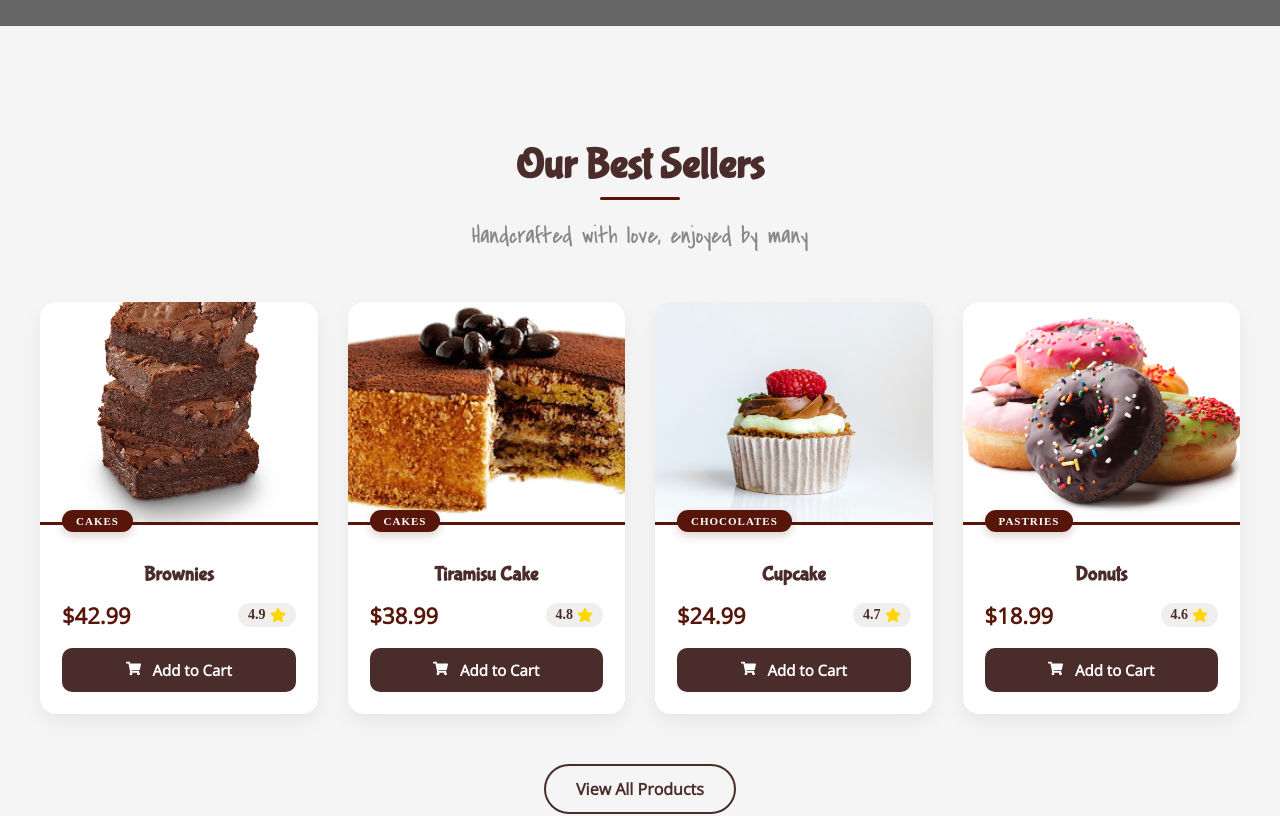
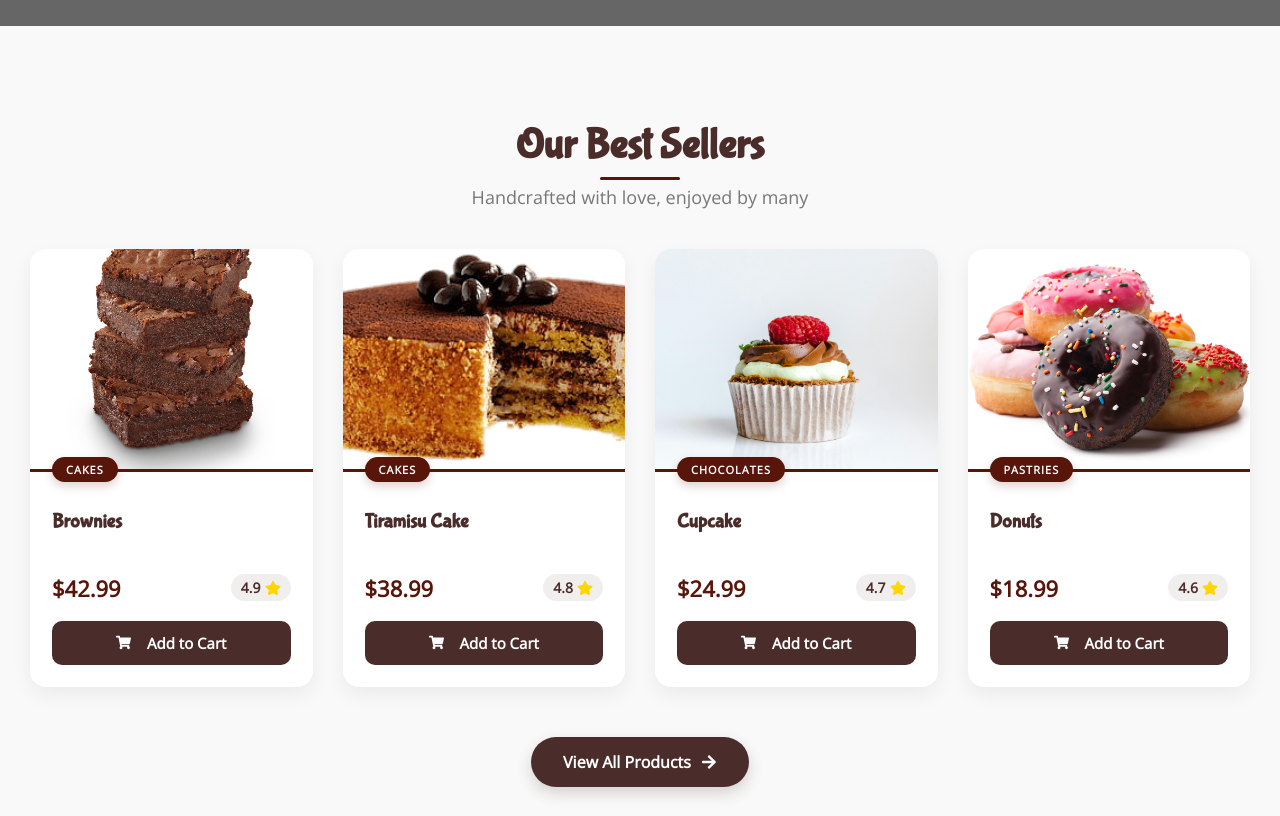
Before and after one commit to Mahmoud-Elqalini/CakeOlicious_New, a React (Vite) app in the folder Front-end/: page / in a window 1280 px wide. Shown: the part 1020-1836 px from the top of the page. Built offline with nearby package versions, Linux system fonts and the light colour scheme; grey boxes are pictures that could not be loaded.

Commit message:
Enhance UI and functionality across multiple components; add animations, improve styles, and implement navigation updates for better user experience.

```diff
--- a/Front-end/src/App.css
+++ b/Front-end/src/App.css
@@ -1,7 +1,33 @@
+
+
+
+.page-content {
+  width: 100%;
+  min-height: 100%;
+  will-change: opacity, transform;
+  position: relative;
+}
+
+
 #root {
-  width: 100%;
-  max-width: 100%;
-  margin: 0;
-  padding: 0;
-  text-align: center;
+  min-height: 100vh;
+  display: flex;
+  flex-direction: column;
 }
+
+
+.loading-spinner {
+  display: flex;
+  justify-content: center;
+  align-items: center;
+  min-height: 300px;
+  font-size: 1.2rem;
+  color: var(--primary-color);
+}
+
+
+main {
+  flex: 1;
+  position: relative;
+  overflow-x: hidden;
+}
--- a/Front-end/src/App.jsx
+++ b/Front-end/src/App.jsx
@@ -2,8 +2,9 @@
 import { useState, useEffect, Suspense, lazy } from 'react'
 import './App.css'
 import Layout from './Components/Layout/Layout'
-import { BrowserRouter as Router, Routes, Route } from 'react-router-dom'
+import { BrowserRouter as Router, Routes, Route, useLocation } from 'react-router-dom'
 import { ToastContainer } from 'react-toastify'
+import { AnimatePresence, motion } from 'framer-motion'
 const HomePage = lazy(() => import('./Pages/HomePage/HomePage'))
 const ProductsPage = lazy(() => import('./Pages/ProductsPage/ProductsPage'))
 const NotFound = lazy(() => import('./Pages/NotFound/NotFound'))
@@ -15,6 +16,131 @@ const Account = lazy(() => import('./Pages/Account/Account'))
 import ProtectedRoute from './Components/ProtectedRoute/ProtectedRoute'
 import ErrorBoundary from './Components/ErrorBoundary/ErrorBoundary'
 import AdminUsers from './Pages/Admin/Users/AdminUsers'
+
+// Animated content wrapper
+const AnimatedContent = ({ children }) => {
+  const pageVariants = {
+    initial: {
+      opacity: 0,
+      y: 5
+    },
+    in: {
+      opacity: 1,
+      y: 0
+    },
+    out: {
+      opacity: 0,
+      y: -5
+    }
+  };
+
+  const pageTransition = {
+    type: "tween",
+    ease: "easeOut",
+    duration: 0.2
+  };
+
+  return (
+    <motion.div
+      initial="initial"
+      animate="in"
+      exit="out"
+      variants={pageVariants}
+      transition={pageTransition}
+      className="page-content"
+    >
+      {children}
+    </motion.div>
+  );
+};
+
+// Main app routes with layout wrapper
+const AppRoutes = () => {
+  const location = useLocation();
+
+  return (
+    <Layout>
+      <AnimatePresence mode="wait" initial={false}>
+        <Routes location={location} key={location.pathname}>
+          <Route path="/" element={
+            <AnimatedContent>
+              <Suspense fallback={<div className="loading-spinner">Loading...</div>}>
+                <HomePage />
+              </Suspense>
+            </AnimatedContent>
+          } />
+          <Route path="/products" element={
+            <AnimatedContent>
+              <Suspense fallback={<div className="loading-spinner">Loading...</div>}>
+                <ProductsPage />
+              </Suspense>
+            </AnimatedContent>
+          } />
+          <Route path="/signin" element={
+            <AnimatedContent>
+              <Suspense fallback={<div className="loading-spinner">Loading...</div>}>
+                <SignIn />
+              </Suspense>
+            </AnimatedContent>
+          } />
+          <Route path="/signup" element={
+            <AnimatedContent>
+              <Suspense fallback={<div className="loading-spinner">Loading...</div>}>
+                <SignUp />
+              </Suspense>
+            </AnimatedContent>
+          } />
+          <Route path="/account" element={
+            <AnimatedContent>
+              <Suspense fallback={<div className="loading-spinner">Loading...</div>}>
+                <Account />
+              </Suspense>
+            </AnimatedContent>
+          } />
+          <Route path="*" element={
+            <AnimatedContent>
+              <Suspense fallback={<div className="loading-spinner">Loading...</div>}>
+                <NotFound />
+              </Suspense>
+            </AnimatedContent>
+          } />
+        </Routes>
+      </AnimatePresence>
+    </Layout>
+  );
+};
+
+// Admin routes
+const AdminRoutes = () => {
+  return (
+    <Routes>
+      <Route
+        path="/admin/dashboard"
+        element={
+          <ProtectedRoute requiredRole="admin">
+            <AdminDashboard />
+          </ProtectedRoute>
+        }
+      />
+      <Route
+        path="/admin/products"
+        element={
+          <ProtectedRoute requiredRole="admin">
+            <AdminProducts />
+          </ProtectedRoute>
+        }
+      />
+      <Route
+        path="/admin/users"
+        element={
+          <ProtectedRoute requiredRole="admin">
+            <AdminUsers />
+          </ProtectedRoute>
+        }
+      />
+    </Routes>
+  );
+};
 
 function App() {
   const [message, setMessage] = useState('');
@@ -45,77 +171,8 @@ function App() {
     <Router>
       <ErrorBoundary>
         <Routes>
-          {}
-          <Route
-            path="/admin/dashboard"
-            element={
-              <ProtectedRoute requiredRole="admin">
-                <AdminDashboard />
-              </ProtectedRoute>
-            }
-          />
-          <Route
-            path="/admin/products"
-            element={
-              <ProtectedRoute requiredRole="admin">
-                <AdminProducts />
-              </ProtectedRoute>
-            }
-          />
-          <Route
-            path="/admin/users"
-            element={
-              <ProtectedRoute requiredRole="admin">
-                <AdminUsers />
-              </ProtectedRoute>
-            }
-          />
-
-          {}
-          <Route path="/" element={
-            <Layout>
-              <Suspense fallback={<div className="loading-spinner">Loading...</div>}>
-                <HomePage />
-              </Suspense>
-            </Layout>
-          } />
-          <Route path="/products" element={
-            <Layout>
-              <Suspense fallback={<div className="loading-spinner">Loading...</div>}>
-                <ProductsPage />
-              </Suspense>
-            </Layout>
-          } />
-          <Route path="/signin" element={
-            <Layout>
-              <Suspense fallback={<div className="loading-spinner">Loading...</div>}>
-                <SignIn />
-              </Suspense>
-            </Layout>
-          } />
-          <Route path="/signup" element={
-            <Layout>
-              <Suspense fallback={<div className="loading-spinner">Loading...</div>}>
-                <SignUp />
-              </Suspense>
-            </Layout>
-          } />
-          <Route path="/account" element={
-            <Layout>
-              <Suspense fallback={<div className="loading-spinner">Loading...</div>}>
-                <Account />
-              </Suspense>
-            </Layout>
-          } />
-
-          {}
-          <Route path="*" element={
-            <Layout>
-              <Suspense fallback={<div className="loading-spinner">Loading...</div>}>
-                <NotFound />
-              </Suspense>
-            </Layout>
-          } />
+          <Route path="/admin/*" element={<AdminRoutes />} />
+          <Route path="/*" element={<AppRoutes />} />
         </Routes>
       </ErrorBoundary>
       <ToastContainer position="top-right" autoClose={3000} />
--- a/Front-end/src/Components/BestSellers/BestSellers.jsx
+++ b/Front-end/src/Components/BestSellers/BestSellers.jsx
@@ -2,7 +2,7 @@ import React from 'react'
 import styles from './BestSellers.module.css'
 import images from '../../assets/assets'
 import { Link } from 'react-router-dom'
-import { FaShoppingCart, FaStar, FaEye } from 'react-icons/fa'
+import { FaShoppingCart, FaStar, FaEye, FaArrowRight } from 'react-icons/fa'
 
 const BestSellers = () => {
     const bestSellers = [
@@ -93,8 +93,8 @@ const BestSellers = () => {
                 </div>
 
                 <div className={styles.viewAllContainer}>
-                    <Link to="/products" className={styles.viewAllBtn}>
-                        View All Products
+                    <Link to="/products" className={styles.viewAllButton}>
+                        View All Products <FaArrowRight />
                     </Link>
                 </div>
             </div>
--- a/Front-end/src/Components/BestSellers/BestSellers.module.css
+++ b/Front-end/src/Components/BestSellers/BestSellers.module.css
@@ -1,25 +1,26 @@
 
 .bestSellers {
-  padding: 80px 0;
-  background-color: var(--quaternary-color);
+  padding: 60px 0;
+  background-color: #f9f9f9;
 }
 
 .container {
-  max-width: 1200px;
+  max-width: 1280px;
   margin: 0 auto;
-  padding: 0 20px;
+  padding: 0 30px;
+  font-family: var(--tertiary-font);
 }
 
 .sectionHeader {
   text-align: center;
-  margin-bottom: 50px;
+  margin-bottom: 40px;
 }
 
 .sectionTitle {
   font-family: var(--primary-font);
   font-size: 42px;
   color: var(--primary-color);
-  margin-bottom: 10px;
+  margin-bottom: 15px;
   position: relative;
   display: inline-block;
 }
@@ -33,14 +34,15 @@
   width: 80px;
   height: 3px;
   background-color: var(--secondary-color);
-  border-radius: 2px;
+  border-radius: 3px;
 }
 
 .sectionSubtitle {
-  font-family: var(--secondary-font);
-  font-size: 24px;
-  color: var(--quinary-color);
-  margin-top: 20px;
+  font-family: var(--tertiary-font);
+  font-size: 18px;
+  color: #777;
+  max-width: 600px;
+  margin: 0 auto;
 }
 
 .productsGrid {
@@ -49,6 +51,7 @@
   gap: 30px;
 }
 
+
 .productCard {
   background-color: white;
   border-radius: 16px;
@@ -56,11 +59,27 @@
   box-shadow: 0 8px 20px rgba(0, 0, 0, 0.06);
   transition: all 0.4s cubic-bezier(0.175, 0.885, 0.32, 1.275);
   position: relative;
+  display: flex;
+  flex-direction: column;
+  height: 100%;
 }
 
 .productCard:hover {
   transform: translateY(-8px);
   box-shadow: 0 15px 30px rgba(0, 0, 0, 0.1);
+}
+
+.discountBadge {
+  position: absolute;
+  top: 15px;
+  right: 15px;
+  background-color: var(--secondary-color);
+  color: white;
+  padding: 5px 10px;
+  border-radius: 20px;
+  font-size: 12px;
+  font-weight: 600;
+  z-index: 1;
 }
 
 .imageContainer {
@@ -90,8 +109,7 @@
   background: linear-gradient(to top, rgba(0, 0, 0, 0.4), transparent);
   display: flex;
   justify-content: center;
-  align-items: flex-end;
-  padding-bottom: 20px;
+  align-items: center;
   opacity: 0;
   transition: opacity 0.4s ease;
 }
@@ -115,8 +133,9 @@
   transform: translateY(20px);
   opacity: 0;
   display: flex;
-  justify-content: space-between;
   align-items: center;
+  gap: 6px;
+  text-decoration: none;
 }
 
 .productCard:hover .quickView {
@@ -132,6 +151,9 @@
 .productInfo {
   padding: 22px;
   position: relative;
+  flex-grow: 1;
+  display: flex;
+  flex-direction: column;
 }
 
 .categoryBadge {
@@ -150,12 +172,27 @@
   box-shadow: 0 4px 10px rgba(88, 21, 10, 0.2);
 }
 
+.productNameLink {
+  text-decoration: none;
+  color: inherit;
+}
+
 .productName {
   font-family: var(--primary-font);
   font-size: 20px;
   color: var(--primary-color);
   margin: 15px 0 12px;
   line-height: 1.3;
+  height: 52px;
+  overflow: hidden;
+  display: -webkit-box;
+  -webkit-line-clamp: 2;
+  -webkit-box-orient: vertical;
+  transition: color 0.3s ease;
+}
+
+.productNameLink:hover .productName {
+  color: var(--secondary-color);
 }
 
 .productMeta {
@@ -163,6 +200,20 @@
   justify-content: space-between;
   align-items: center;
   margin-bottom: 18px;
+  margin-top: auto;
+}
+
+.priceContainer {
+  display: flex;
+  flex-direction: column;
+  align-items: flex-start;
+}
+
+.originalPrice {
+  font-size: 14px;
+  color: #999;
+  text-decoration: line-through;
+  margin-bottom: 2px;
 }
 
 .productPrice {
@@ -206,57 +257,68 @@
   transition: all 0.3s ease;
   position: relative;
   overflow: hidden;
-}
-
-.addToCartBtn::before {
-  content: "";
-  position: absolute;
-  top: 0;
-  left: -100%;
-  width: 100%;
-  height: 100%;
-  background: linear-gradient(
-    90deg,
-    transparent,
-    rgba(255, 255, 255, 0.2),
-    transparent
-  );
-  transition: 0.5s;
-}
-
-.addToCartBtn:hover::before {
-  left: 100%;
+  display: flex;
+  justify-content: center;
+  align-items: center;
+  gap: 8px;
 }
 
 .addToCartBtn:hover {
   background-color: var(--secondary-color);
   transform: translateY(-2px);
-  box-shadow: 0 5px 15px rgba(88, 21, 10, 0.3);
+  box-shadow: 0 5px 15px rgba(88, 21, 10, 0.2);
+}
+
+.loading,
+.error {
+  text-align: center;
+  padding: 60px 20px;
+  font-size: 18px;
+  color: #888;
+  font-family: var(--tertiary-font);
+}
+
+.error {
+  color: #e74c3c;
 }
 
 .viewAllContainer {
-  text-align: center;
+  display: flex;
+  justify-content: center;
   margin-top: 50px;
 }
 
-.viewAllBtn {
-  display: inline-block;
-  background-color: transparent;
-  color: var(--primary-color);
-  border: 2px solid var(--primary-color);
-  padding: 12px 30px;
-  border-radius: 30px;
+.viewAllButton {
+  background-color: var(--primary-color);
+  color: white;
+  border: none;
+  padding: 14px 32px;
+  border-radius: 50px;
   font-family: var(--tertiary-font);
   font-weight: 600;
+  font-size: 16px;
+  cursor: pointer;
+  transition: all 0.4s cubic-bezier(0.175, 0.885, 0.32, 1.275);
   text-decoration: none;
-  transition: all 0.3s ease;
+  display: flex;
+  align-items: center;
+  gap: 10px;
+  box-shadow: 0 6px 15px rgba(74, 44, 42, 0.2);
 }
 
-.viewAllBtn:hover {
-  background-color: var(--primary-color);
-  color: white;
+.viewAllButton:hover {
+  background-color: var(--secondary-color);
+  transform: translateY(-3px);
+  box-shadow: 0 10px 20px rgba(88, 21, 10, 0.3);
 }
 
+.viewAllButton svg {
+  transition: transform 0.3s ease;
+}
+
+.viewAllButton:hover svg {
+  transform: translateX(4px);
+}
 
 @media (max-width: 1024px) {
   .productsGrid {
@@ -274,7 +336,7 @@
   }
 
   .sectionSubtitle {
-    font-size: 20px;
+    font-size: 16px;
   }
 }
 
@@ -283,8 +345,8 @@
     grid-template-columns: 1fr;
   }
 
-  .bestSellers {
-    padding: 60px 0;
+  .container {
+    padding: 0 15px;
   }
 
   .sectionTitle {
--- a/Front-end/src/Components/Nav/Nav.jsx
+++ b/Front-end/src/Components/Nav/Nav.jsx
@@ -96,9 +96,9 @@ const Nav = () => {
             <div className={`${styles.lowerNav} ${isSticky ? styles.sticky : ''}`}>
                 <div className={styles.menuItems}>
                     <Link to="/" className={styles.menuItem}>HOME</Link>
-                    <Link to="/chocolates" className={styles.menuItem}>CHOCOLATES</Link>
-                    <Link to="/cakes" className={styles.menuItem}>CAKES</Link>
-                    <Link to="/juices" className={styles.menuItem}>JUICES</Link>
+                    <Link to="/products?category_id=2" className={styles.menuItem}>CHOCOLATES</Link>
+                    <Link to="/products?category_id=1" className={styles.menuItem}>CAKES</Link>
+                    <Link to="/products?category_id=3" className={styles.menuItem}>JUICES</Link>
                     <Link to="/about" className={styles.menuItem}>ABOUT US</Link>
                     <Link to="/contact">
                         <button className={styles.contactButton}>
--- a/Front-end/src/Pages/Account/Account.module.css
+++ b/Front-end/src/Pages/Account/Account.module.css
@@ -2,6 +2,7 @@
   padding: 40px 20px;
   background-color: var(--quaternary-color);
   min-height: 80vh;
+  font-family: var(--tertiary-font);
 }
 
 .accountContainer {
@@ -18,9 +19,10 @@
   height: 60vh;
   font-size: 1.2rem;
   color: var(--primary-color);
+  font-family: var(--tertiary-font);
 }
 
-/* Sidebar Styles */
+
 .sidebar {
   width: 280px;
   background-color: var(--tertiary-color);
@@ -56,6 +58,7 @@
   font-family: var(--primary-font);
   color: var(--primary-color);
   margin: 0;
+  font-size: 1.5rem;
 }
 
 .navMenu {
@@ -73,7 +76,7 @@
   background: none;
   border: none;
   cursor: pointer;
-  font-family: var(--secondary-font);
+  font-family: var(--tertiary-font);
   font-size: 1rem;
   text-align: left;
   transition: all 0.2s ease;
@@ -92,7 +95,7 @@
   font-size: 1.2rem;
 }
 
-/* Content Area Styles */
+
 .contentArea {
   flex: 1;
   background-color: var(--tertiary-color);
@@ -112,6 +115,7 @@
   font-family: var(--primary-font);
   color: var(--primary-color);
   margin: 0;
+  font-size: 1.8rem;
 }
 
 .editButton {
@@ -124,7 +128,7 @@
   border-radius: 6px;
   padding: 8px 16px;
   cursor: pointer;
-  font-family: var(--secondary-font);
+  font-family: var(--tertiary-font);
   transition: background-color 0.2s ease;
 }
 
@@ -132,7 +136,7 @@
   background-color: var(--primary-color);
 }
 
-/* Profile Section Styles */
+
 .profileInfo {
   display: grid;
   grid-template-columns: repeat(auto-fill, minmax(300px, 1fr));
@@ -148,6 +152,7 @@
   font-size: 0.9rem;
   color: var(--quinary-color);
   margin-bottom: 5px;
+  font-family: var(--tertiary-font);
 }
 
 .infoGroup p {
@@ -155,23 +160,28 @@
   margin: 0;
   padding: 8px 0;
   border-bottom: 1px solid rgba(0, 0, 0, 0.1);
+  font-family: var(--tertiary-font);
 }
 
-/* Orders Section Styles */
+
 .ordersSection h2 {
   font-family: var(--primary-font);
   color: var(--primary-color);
   margin-bottom: 25px;
+  font-size: 1.8rem;
 }
 
 .emptyOrders {
   text-align: center;
   padding: 40px 0;
+  font-family: var(--tertiary-font);
 }
 
 .emptyOrders p {
   margin-bottom: 20px;
   color: var(--quinary-color);
+  font-family: var(--tertiary-font);
+  font-size: 1.1rem;
 }
 
 .shopButton {
@@ -180,9 +190,10 @@
   border: none;
   border-radius: 6px;
   padding: 10px 20px;
-  font-family: var(--secondary-font);
+  font-family: var(--tertiary-font);
   cursor: pointer;
   transition: background-color 0.2s ease;
+  font-size: 1rem;
 }
 
 .shopButton:hover {
@@ -211,13 +222,16 @@
 
 .orderHeader h3 {
   margin: 0 0 5px 0;
-  font-family: var(--secondary-font);
+  font-family: var(--tertiary-font);
+  font-weight: 600;
+  color: var(--primary-color);
 }
 
 .orderDate {
   margin: 0;
   font-size: 0.9rem;
   color: var(--quinary-color);
+  font-family: var(--tertiary-font);
 }
 
 .orderStatus {
@@ -225,6 +239,7 @@
   border-radius: 20px;
   font-size: 0.85rem;
   font-weight: 500;
+  font-family: var(--tertiary-font);
 }
 
 .statusCompleted {
@@ -257,6 +272,8 @@
   font-weight: 500;
   font-size: 1.1rem;
   margin: 0;
+  font-family: var(--tertiary-font);
+  color: var(--primary-color);
 }
 
 .viewOrderButton {
@@ -267,6 +284,8 @@
   padding: 8px 16px;
   cursor: pointer;
   transition: all 0.2s ease;
+  font-family: var(--tertiary-font);
+  font-size: 0.9rem;
 }
 
 .viewOrderButton:hover {
@@ -274,7 +293,7 @@
   color: white;
 }
 
-/* Responsive Styles */
+
 @media (max-width: 768px) {
   .accountContainer {
     flex-direction: column;
```
Also changed, not shown: Front-end/src/Components/CakeBanner/CakeBanner.jsx (+8 -1 lines), Front-end/src/Components/JuiceBanner/JuiceBanner.jsx (+8 -1 lines), Front-end/src/Pages/SignUp/SignUp.module.css (+27 -0 lines).
